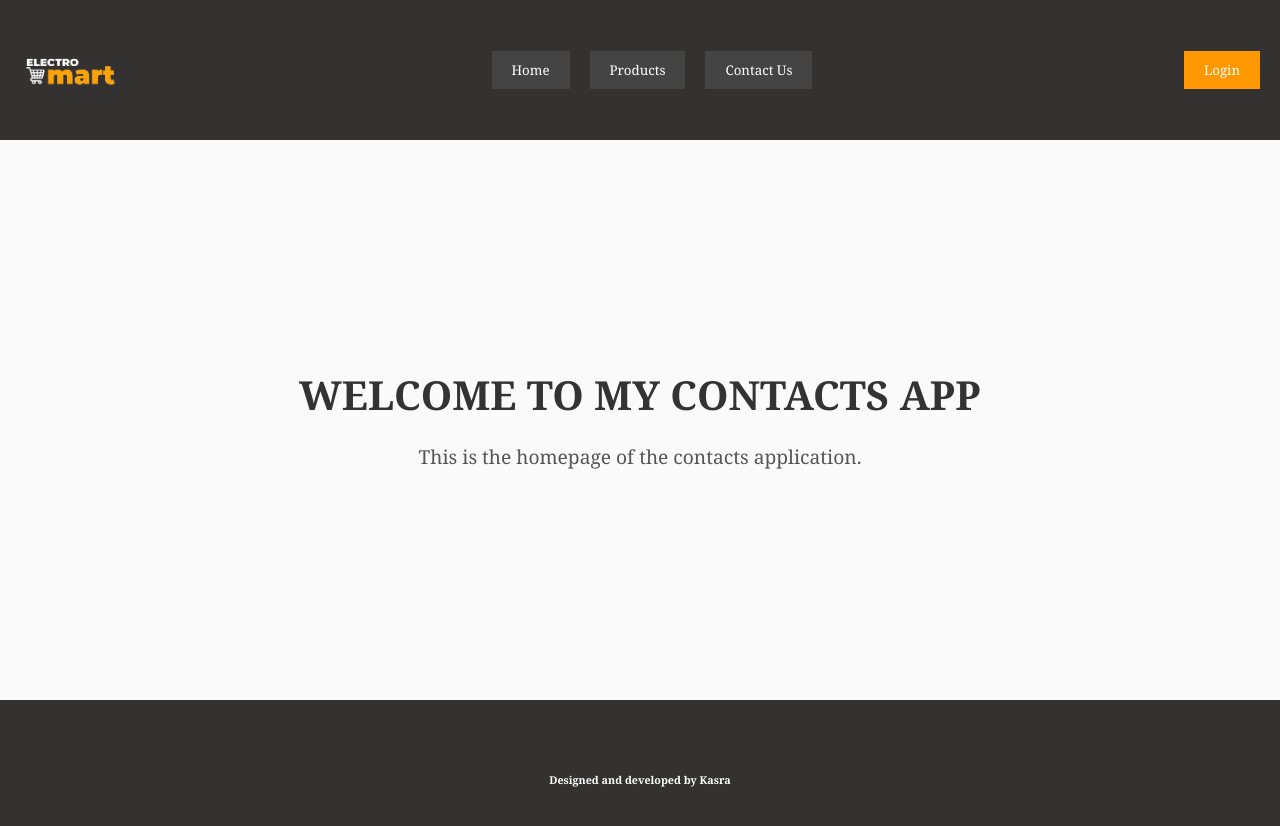
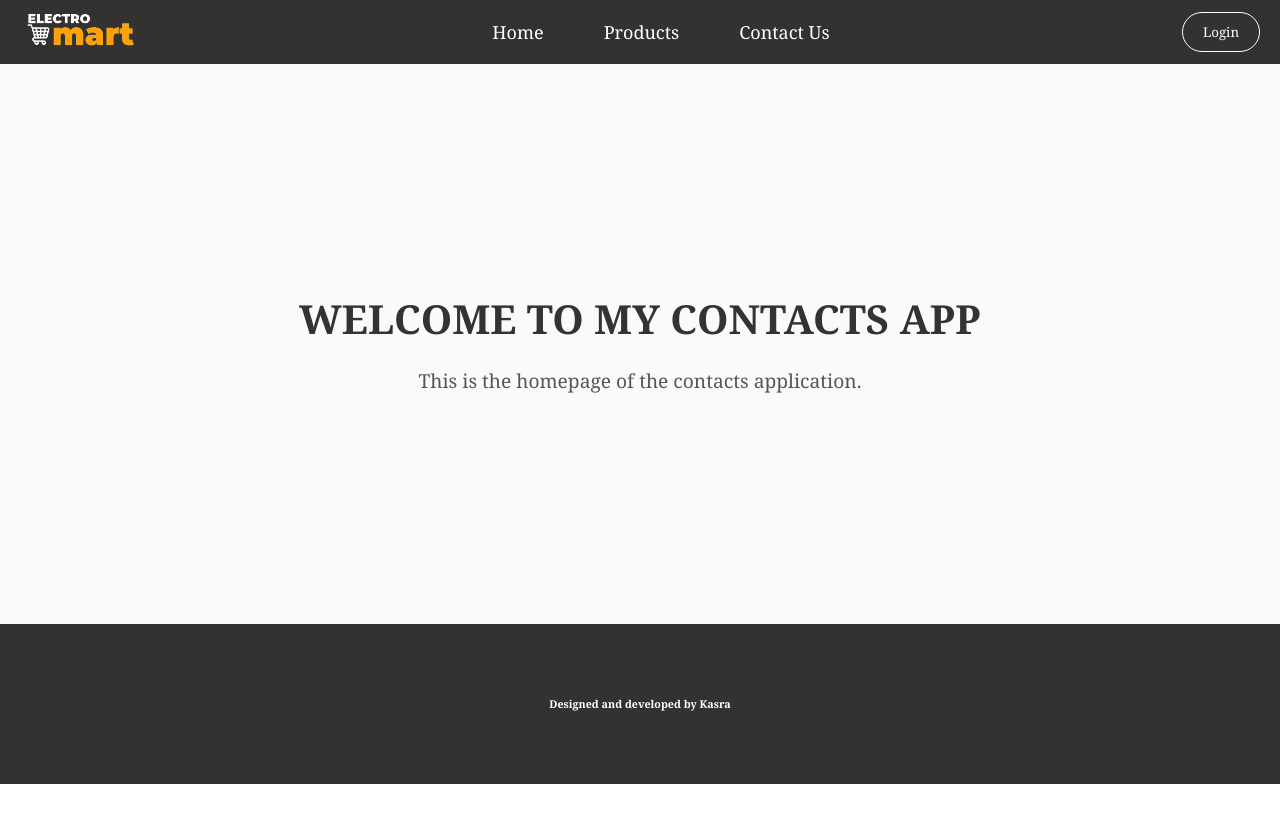
Before and after one commit to Kasra-Zafari/ElectroMart, a React (Vite) app: page / in a window 1280 px wide. Shown: the top 826 px of the page. After the commit the page ends 800 px from the top, so only its background shows below. Built offline with nearby package versions, Linux system fonts and the light colour scheme.

Commit message:
header style

```diff
--- a/src/components/Header/index.jsx
+++ b/src/components/Header/index.jsx
@@ -6,7 +6,10 @@ const Header = () => {
     return (
         <header className={classes.header}>
             <div>
-                <img src="logo-wh.png" alt="" />
+                <Link to="/">
+                    <img src="logo-wh.png" alt="" />
+                </Link>
+
             </div>
             <nav>
                 <Link to="/">
--- a/src/components/Header/index.module.css
+++ b/src/components/Header/index.module.css
@@ -2,13 +2,12 @@
     display: flex;
     justify-content: space-between;
     align-items: center;
-    padding: 20px;
+    padding: 10px 20px;
     background-color: #343131;
 }
 
 .header img {
-    width: 100px;
-    height: auto;
+    width: 120px;
 }
 
 nav {
@@ -17,32 +16,30 @@ nav {
 }
 
 nav button {
-    background-color: #444;
+    background-color: inherit;
     color: white;
     border: none;
     padding: 10px 20px;
     cursor: pointer;
-    transition: background-color 0.3s;
+    font-size: 18px;
 }
 
 nav button:hover {
-    background-color: #555;
+    color: #ffa200;
 }
 
-.header div {
-    display: flex;
-    align-items: center;
-}
 
 .header div button {
-    background-color: #ff9800;
+    background-color: inherit;
     color: white;
     padding: 10px 20px;
-    border: none;
+    border: 1px solid white;
+    border-radius: 20px;
     cursor: pointer;
-    transition: background-color 0.3s;
+
 }
 
 .header div button:hover {
-    background-color: #e68900;
+    color: #ffa200;
+    border-color: #ffa200;
 }
```
Also changed, not shown: public/logo-wh.png.
